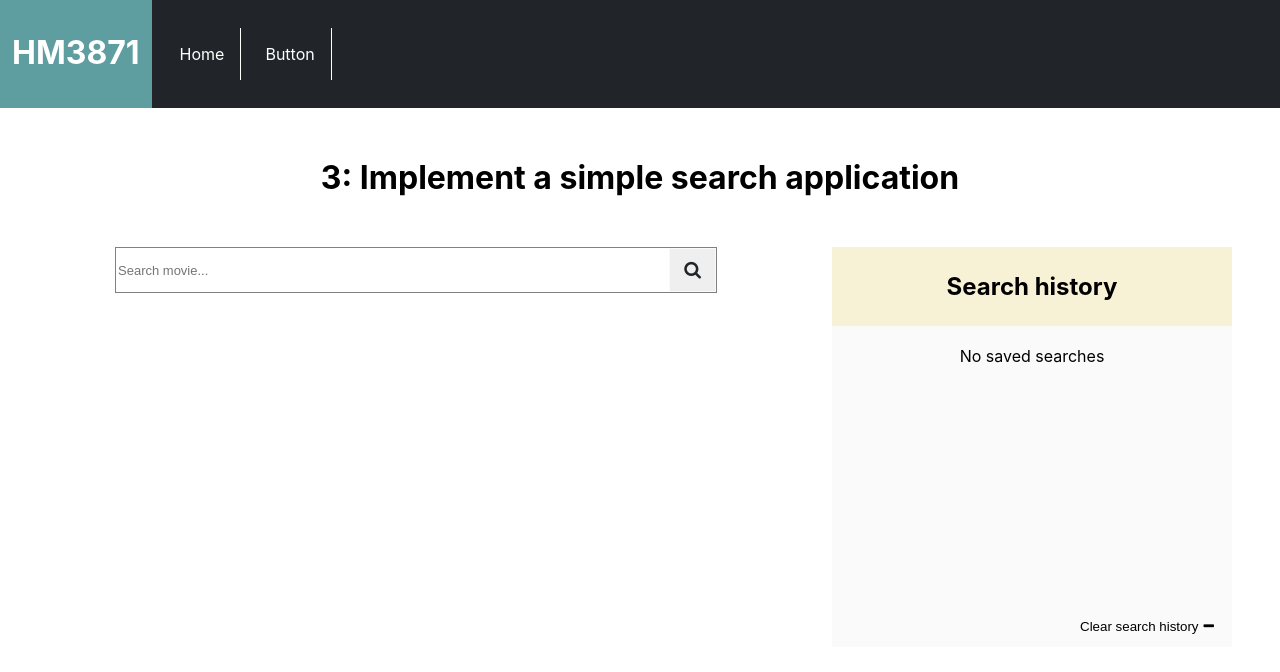
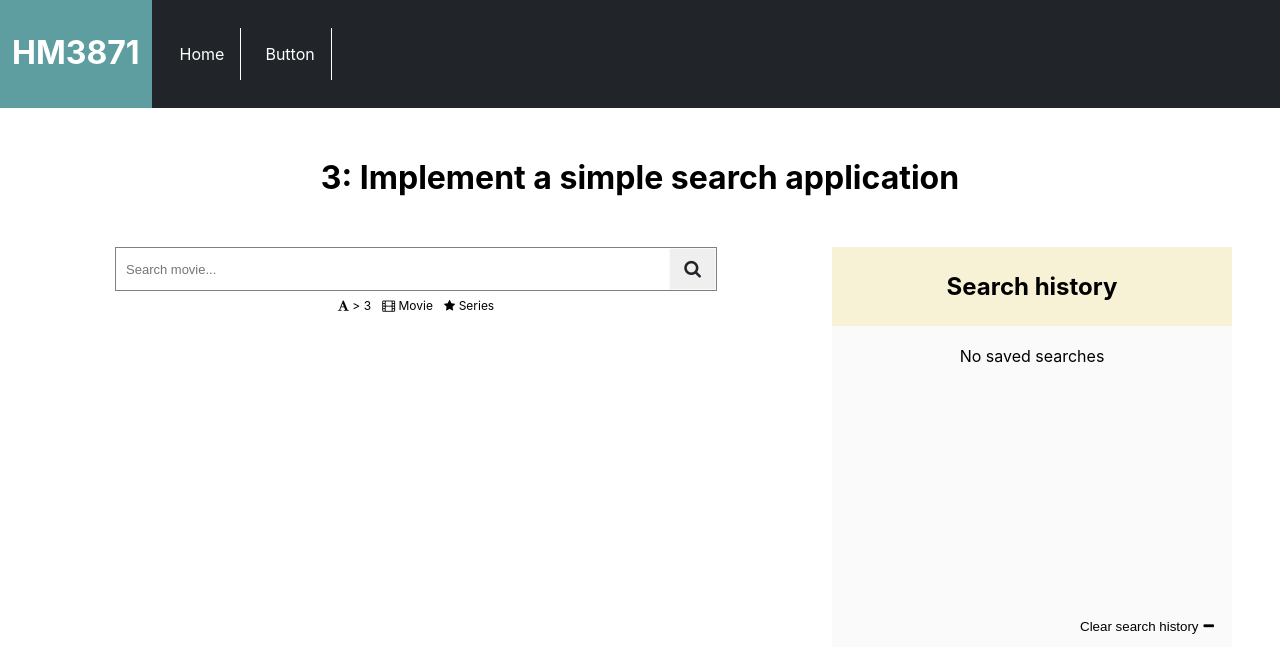
Before and after one commit to hmfe/3871, a React (Create React App) app: page /#/ in a window 1280 px wide. Shown: the top 672 px of the page. Built offline with nearby package versions, Linux system fonts and the light colour scheme.

Commit message:
Added tooltip under input-form

```diff
--- a/src/views/home/index.js
+++ b/src/views/home/index.js
@@ -60,7 +60,17 @@ const HomePage = () => {
               </button>
             </form>
           </div>
-          <div className={"tooltip"}></div>
+          <div className={"tooltip"}>
+            <span>
+              <i className={"fa fa-font"} /> > 3
+            </span>
+            <span>
+              <i className={"fa fa-film"} /> Movie
+            </span>
+            <span>
+              <i className={"fa fa-star"} /> Series
+            </span>
+          </div>
           <div className={"suggestions"}>
             <ul>
               {isSearching && <div>Searching...</div>}
--- a/src/views/home/reducer.js
+++ b/src/views/home/reducer.js
@@ -17,9 +17,12 @@ export function reducer(state, action) {
       };
     }
     case "onChange": {
+      const isSearching =
+        action.payload.value && action.payload.value.length > 3;
       return {
         ...state,
-        searchQuery: action.payload.value
+        searchQuery: action.payload.value,
+        isSearching
       };
     }
     case "setIsSearching": {
@@ -38,7 +41,8 @@ export function reducer(state, action) {
       return {
         ...state,
         searchHistory,
-        searchQuery: ""
+        searchQuery: "",
+        isSearching: false
       };
     }
     case "removeFromSearchHistory": {
--- a/src/views/home/styles.scss
+++ b/src/views/home/styles.scss
@@ -18,6 +18,15 @@
 
       @media screen and (max-width: $mdlg) {
         margin-bottom: 1rem;
+      }
+
+      .tooltip {
+        font-size: 12px;
+        margin-top: 7px;
+
+        span {
+          margin: 0 0.35rem;
+        }
       }
 
       .form {
@@ -52,6 +61,7 @@
           width: 300px;
           flex-grow: 2;
           border: none;
+          padding: 0 10px;
         }
 
         input:focus {
@@ -72,9 +82,17 @@
       .suggestions {
         ul {
           list-style: none;
+          padding: 0;
+          background-color: #fafafa;
+          margin: 2rem 6rem;
+          @media screen and (max-width: $mdlg) {
+            margin: 1rem 0;
+          }
+
           li {
             display: flex;
             justify-content: center;
+            padding: 0.25rem;
           }
           .search-hit {
             padding: 7px;
```
